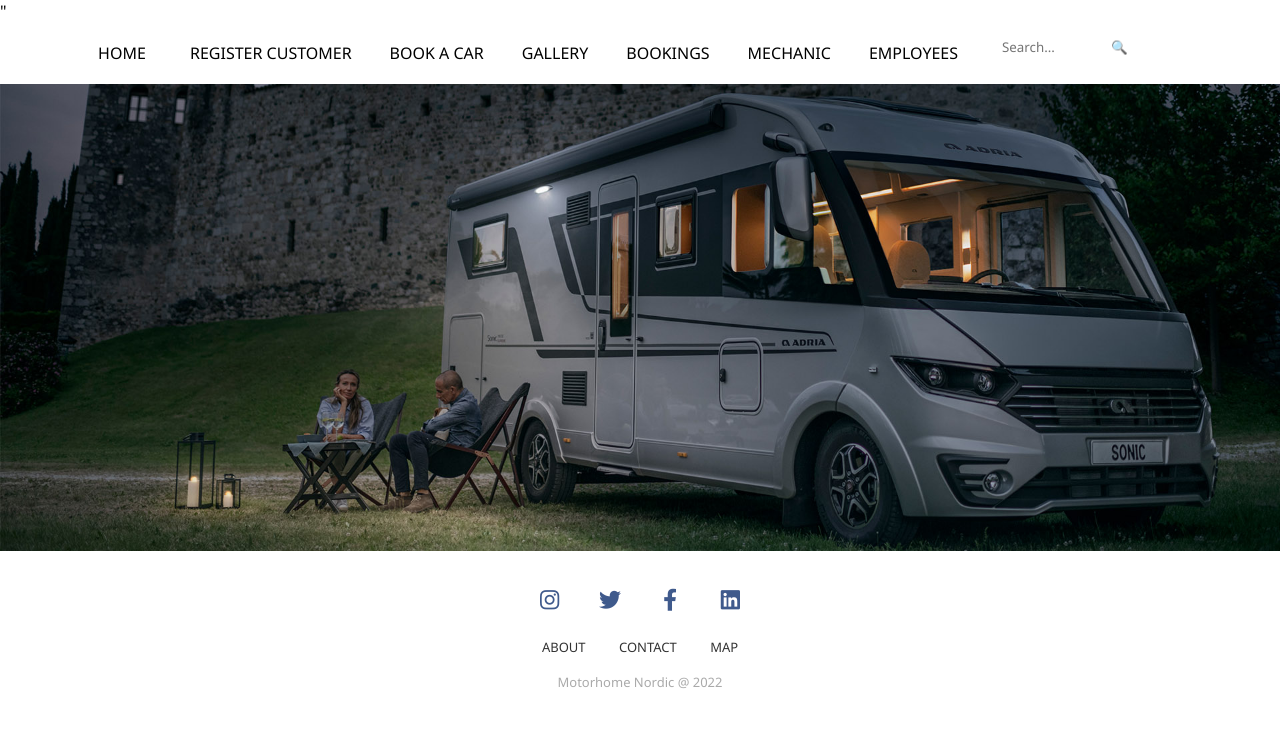
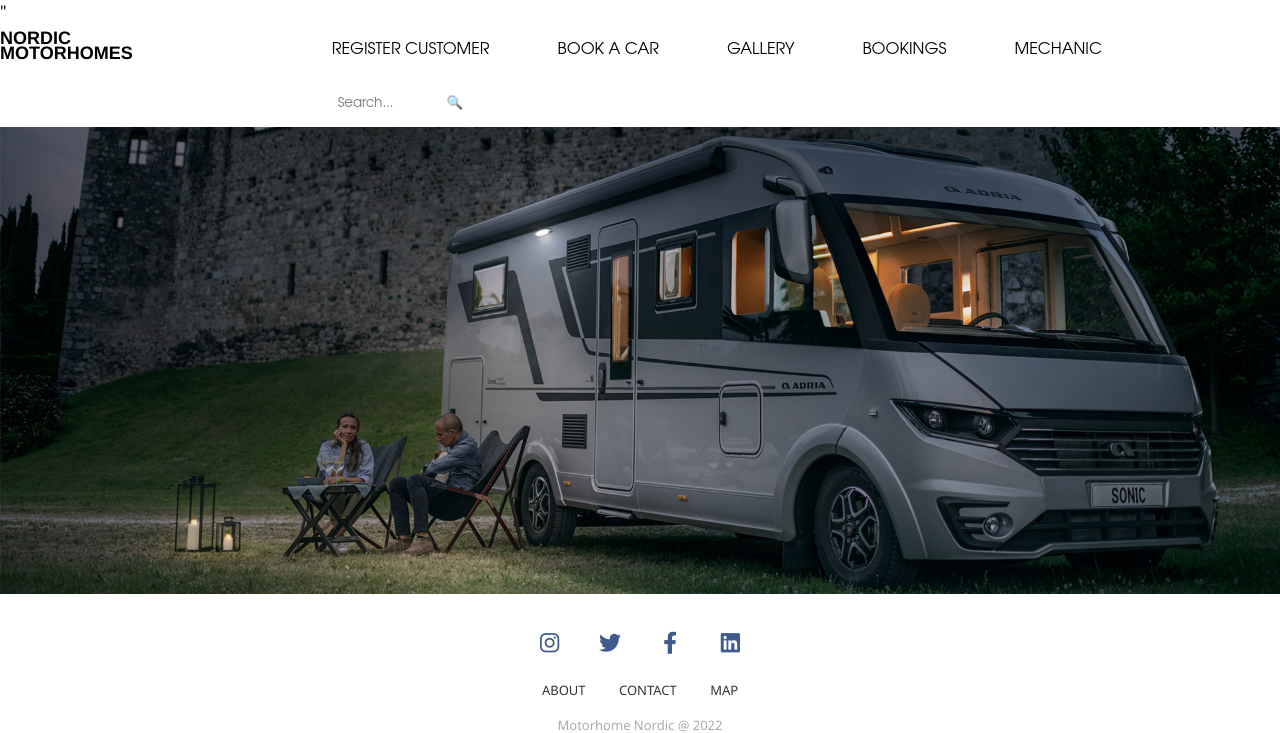
Before and after one commit to moniozd/2ndsemesterproject, a Spring app: page /frontpage/index in a window 1280 px wide. Shown: the top 733 px of the page. Run offline with Thymeleaf, Linux system fonts and the light colour scheme; the template is opened without the code that fills it, so the values that code supplies are empty; some libraries are stand-ins or nearby versions.

Commit message:
social media, searchbar, design

```diff
--- a/MotorhomesProject/src/main/resources/static/frontpage.css
+++ b/MotorhomesProject/src/main/resources/static/frontpage.css
@@ -14,9 +14,12 @@ h1 {
 }
 
 a#title {
+    text-align: left;
     list-style: none;
     text-decoration: none;
     color: black;
+    padding-right: 180px;
+    padding-top: 9px;
 }
 
 .table {
@@ -33,7 +36,7 @@ ul#nav-bar {
 }
 
 ul#nav-bar li a {
-    font-family: 'Segoe UI';
+    font-family: Avantgarde, TeX Gyre Adventor, URW Gothic L, sans-serif;
     /*float: right;*/
     display: block;
     color: black;
@@ -47,12 +50,12 @@ ul#nav-bar li a {
 ul#nav-bar li {
     display: inline-block;
     float: left;
-    list-style-type: none;
+    margin-right: 30px;
 }
 
 ul#nav-bar li a:hover {
     background-color: #FFFFFF;
-    color: #002366;
+    color: cornflowerblue;
     animation: myGlowAnimation;
     animation-duration: 3s;
     animation-iteration-count: infinite;
@@ -84,6 +87,12 @@ div#footer {
     min-height: 100%;
     position: relative;
 }
+    header{
+        display: flex;
+        justify-content: flex-end;
+
+}
+
 .footer-table {
     padding: 0;
     background-color:#FFFFFF;
@@ -94,6 +103,7 @@ div#footer {
         /*flex-wrap: nowrap;*/
         /*height: 200px;*/
 }
+/*socialmedia footer design*/
 .footer-table .social {
     text-align:center;
     padding: 22px;
@@ -166,7 +176,7 @@ ul#footer-bar li {
     margin: 0;
     border: none;
     background: white;
-    font-family: 'Segoe UI'
+    font-family: Avantgarde, TeX Gyre Adventor, URW Gothic L, sans-serif;
 }
 .search-button {
     cursor: pointer;
--- a/MotorhomesProject/src/main/resources/templates/frontpage/index.html
+++ b/MotorhomesProject/src/main/resources/templates/frontpage/index.html
@@ -8,24 +8,26 @@
     <link rel="stylesheet" href="https://cdnjs.cloudflare.com/ajax/libs/font-awesome/6.1.1/css/all.min.css" integrity="sha512-KfkfwYDsLkIlwQp6LFnl8zNdLGxu9YAA1QvwINks4PhcElQSvqcyVLLD9aMhXd13uQjoXtEKNosOWaZqXgel0g==" crossorigin="anonymous" referrerpolicy="no-referrer" />"
 </head>
 <body>
+<header>
+    <a id="title" href="../frontpage/index.html"><h1>NORDIC<br>MOTORHOMES</h1></a>
+<nav>
 
-<!--<a id="title" href="/"><h1>NORDIC MOTORHOMES</h1></a>-->
-<nav>
-        <div id="outer-nav-bar">
             <div class="table">
             <ul id="nav-bar">
-                <li class="border"><a href="/">HOME</a></li>
+<!--                <li class="border"><a href="/">HOME</a></li>-->
+
                 <li class="border"><a href="../register_customer/register_customer.html">REGISTER CUSTOMER</a></li>
                 <li class="border"><a href="../book_a_car/book_a_car.html">BOOK A CAR</a></li>
                 <li class="border"><a href="../gallery/gallery.html">GALLERY</a></li>
                 <li class="border"><a href="../bookings/bookings.html">BOOKINGS</a></li>
                 <li class="border"><a href="../mechanic/mechanic.html">MECHANIC</a></li>
-                <li class="border"><a href="../employees/employees.html">EMPLOYEES</a></li>
+<!--                <li class="border"><a href="../employees/employees.html">EMPLOYEES</a></li>-->
                 <li class="search-container"> <input type="text" name="search-text" placeholder="Search..." class="search-input" /> <button class="search-button">&#x1F50D</button></li>
             </ul>
             </div>
         </div>
 </nav>
+</header>
 
 <div id="front_page_picture_div">
     <img src="../../bc_sonic-motorhomes.jpg" alt="Picture of a motorhome and two people sitting outside"
```
